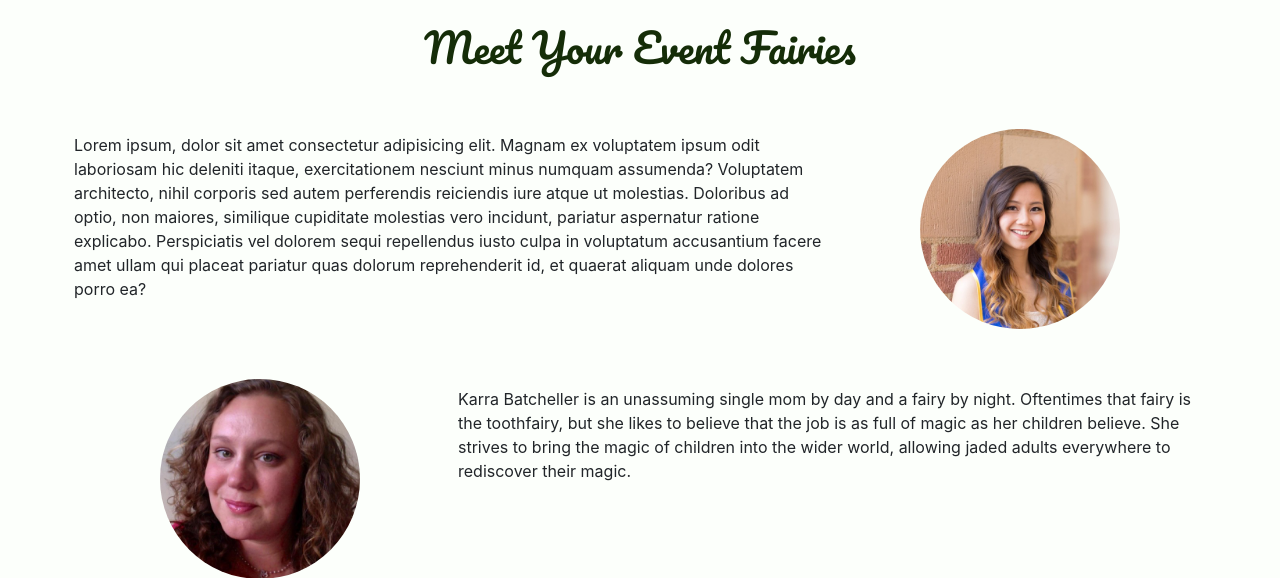
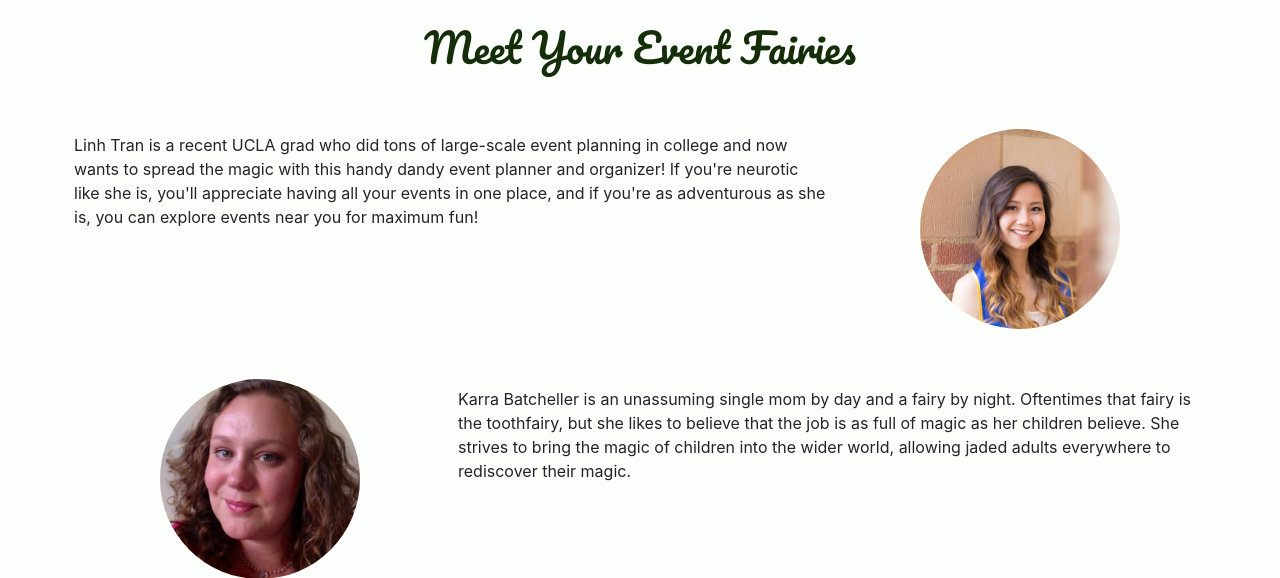
Before and after one commit to tranln025/the-event-fairy, a Django app: page /about/ in a window 1280 px wide. Shown: the part 56-634 px from the top of the page. Run offline with Django 3.2, Linux system fonts and the light colour scheme; some libraries are stand-ins or nearby versions.

Commit message:
Adds About bio

```diff
--- a/project_2_app/templates/about.html
+++ b/project_2_app/templates/about.html
@@ -8,7 +8,7 @@
 <div class="container home-container">
     <div class="row">
         <div class="col-xs-12 col-md-8 p-1">
-            Lorem ipsum, dolor sit amet consectetur adipisicing elit. Magnam ex voluptatem ipsum odit laboriosam hic deleniti itaque, exercitationem nesciunt minus numquam assumenda? Voluptatem architecto, nihil corporis sed autem perferendis reiciendis iure atque ut molestias. Doloribus ad optio, non maiores, similique cupiditate molestias vero incidunt, pariatur aspernatur ratione explicabo. Perspiciatis vel dolorem sequi repellendus iusto culpa in voluptatum accusantium facere amet ullam qui placeat pariatur quas dolorum reprehenderit id, et quaerat aliquam unde dolores porro ea?
+            Linh Tran is a recent UCLA grad who did tons of large-scale event planning in college and now wants to spread the magic with this handy dandy event planner and organizer! If you're neurotic like she is, you'll appreciate having all your events in one place, and if you're as adventurous as she is, you can explore events near you for maximum fun!
         </div>
         <div class="col-xs-6 col-md-4 img-container img-1">
             <img class='about-img' src="{% static '/images/lihn.jpeg' %}" alt="lihn">
```
